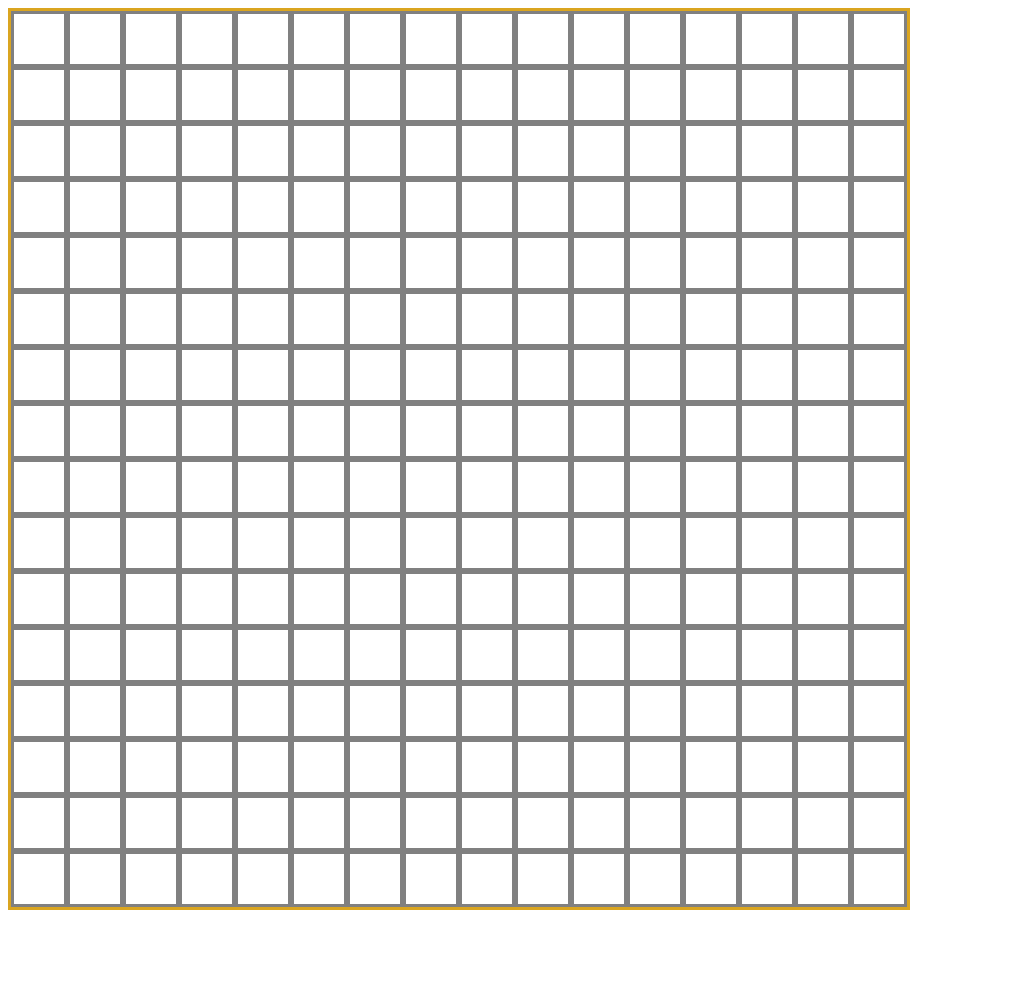
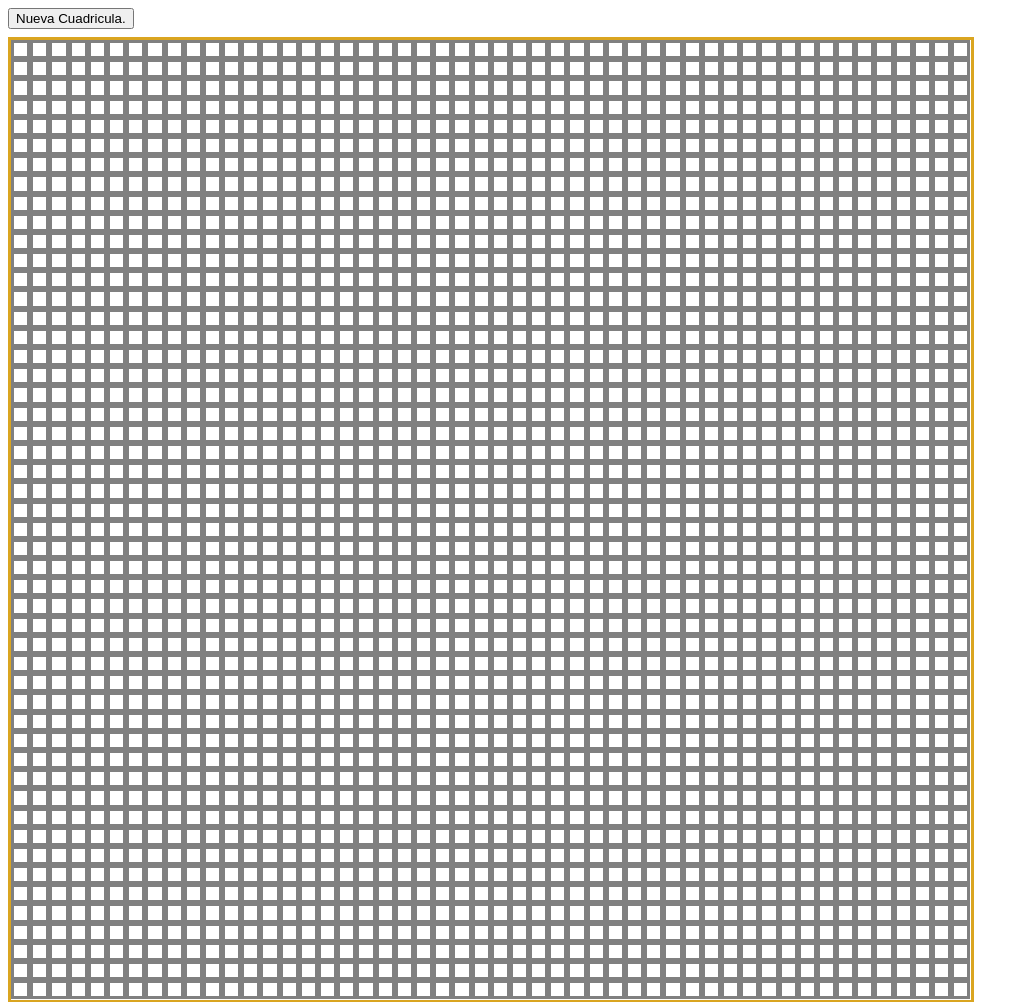
Before and after one commit to SantiHerrera-0/proyect-Etch-a-Sketch., a plain HTML site: page index.html in a window 1280 px wide. Shown: the top 1002 px of the page, without its empty margins (0-1029 px from the left). Before the commit the page ends 918 px from the top, so only its background shows below. Drawn offline with Linux system fonts and the light colour scheme.

Commit message:
Agregar formula para area de cuadrado y forma de grilla
-Se agrego la formula para calcular el area de cada cuadrado de
la grilla y se implemento en la creacion de la grilla personalizada.

```diff
--- a/index.html
+++ b/index.html
@@ -7,6 +7,7 @@
     <link rel="stylesheet" href="style.css">
 </head>
 <body>
+    <button class="boton">Nueva Cuadricula.</button>
     <div class="contenedor">
     </div>
     <script src="javascript.js"></script>
--- a/javascript.js
+++ b/javascript.js
@@ -1,21 +1,45 @@
 let contenedor = document.querySelector(".contenedor");
-let elemento=[];
+let boton = document.querySelector(".boton")
+let cantidadActual = 0;
 
-for(let i=0; i<256; i++){
-    let nombreDeClase = i;
-    elemento = document.createElement("div");
-    elemento.style.border = "solid grey";
-    elemento.style.height = "50px";
-    elemento.style.width = "50px";
-    elemento.classList.add(nombreDeClase);
-    contenedor.appendChild(elemento);
+
+function crearGrilla(cantidad=50){
+/*Formula para el lado de un cuadro.*/
+    let dimensionCuadro = `${Math.sqrt((960**2)/cantidad**2)-6}px`;
+    for(let i=0; i<cantidad**2; i++){
+        let nombreDeClase = i;
+        let elemento = document.createElement("div");
+        elemento.style.border = "solid grey";
+        elemento.style.height = dimensionCuadro;
+        elemento.style.width =  dimensionCuadro;
+        elemento.classList.add(`cuadro${nombreDeClase}`);
+        contenedor.appendChild(elemento);
+        }
+    cantidadActual = cantidad;
+}
+
+
+function eliminarGrilla(){
+    let nodo = contenedor.childNodes;
+    console.log(nodo);
+    for(let i=cantidadActual**2; i>=0; i--){
+        contenedor.removeChild(nodo[i]);
+    }
+    console.log(nodo);
 }
 
 contenedor.addEventListener("mouseover",(evento) => {
     let claseCuadroActual = evento.target.className;
-    console.log(claseCuadroActual);
     let cuadroActual = evento.target;
     if(claseCuadroActual !== "contenedor"){
         cuadroActual.style.backgroundColor="red";
     }
 })
+
+boton.addEventListener("click",()=>{
+        eliminarGrilla();
+        let cantidad = +prompt("Ingresar cantidad de cuadros", 1);
+        crearGrilla(cantidad);
+})
+
+crearGrilla();
--- a/style.css
+++ b/style.css
@@ -1,8 +1,12 @@
-div{
+.contenedor{
     display: flex;
     flex-wrap: wrap;
-    flex-shrink: 0;
-    height: 896px;
-    width: 896px;
+    flex: 1 1 0;
+    height: 960px;
+    width: 960px;
     border: solid goldenrod;
 }
+
+.boton{
+    margin-bottom: 8px;
+}
```
